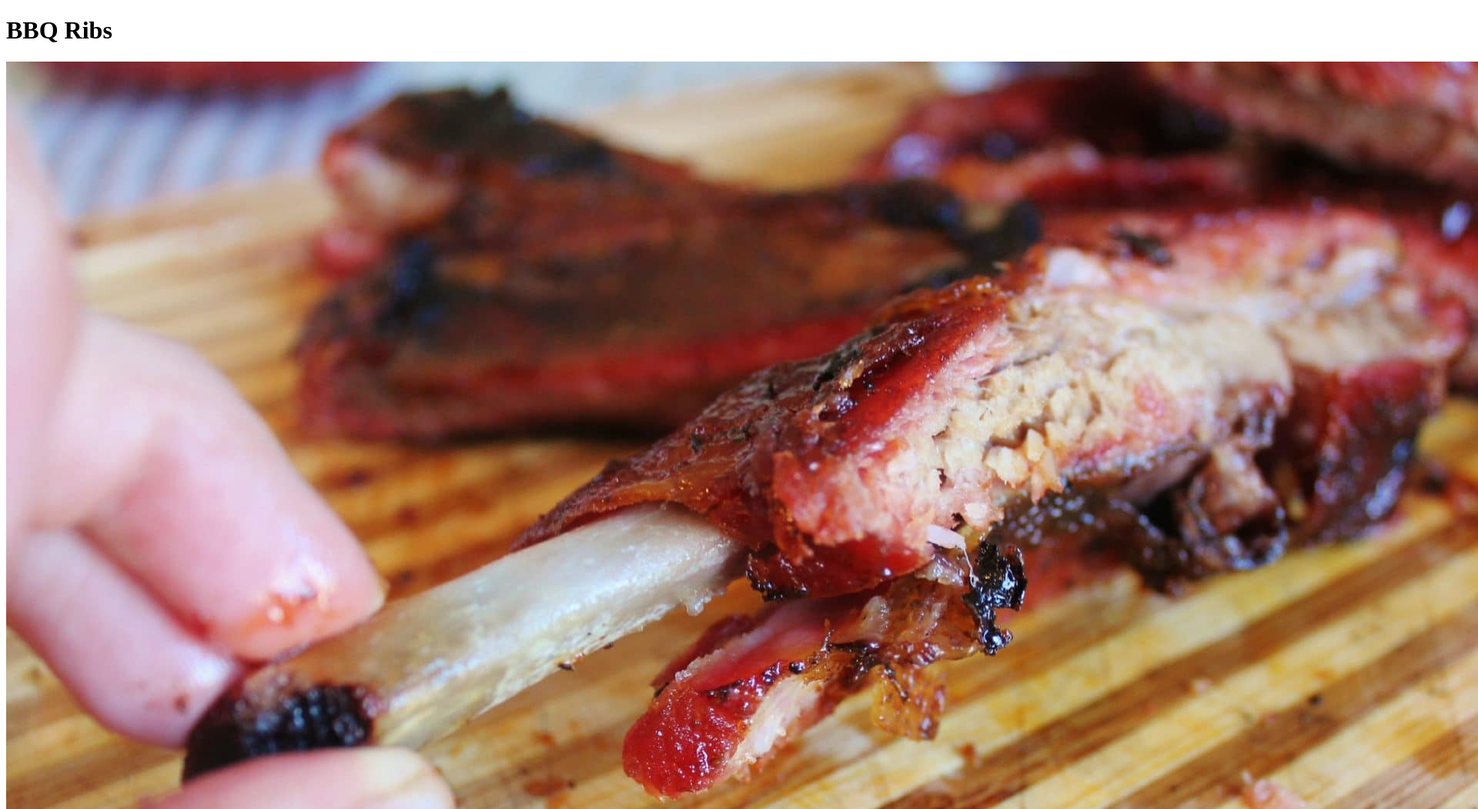
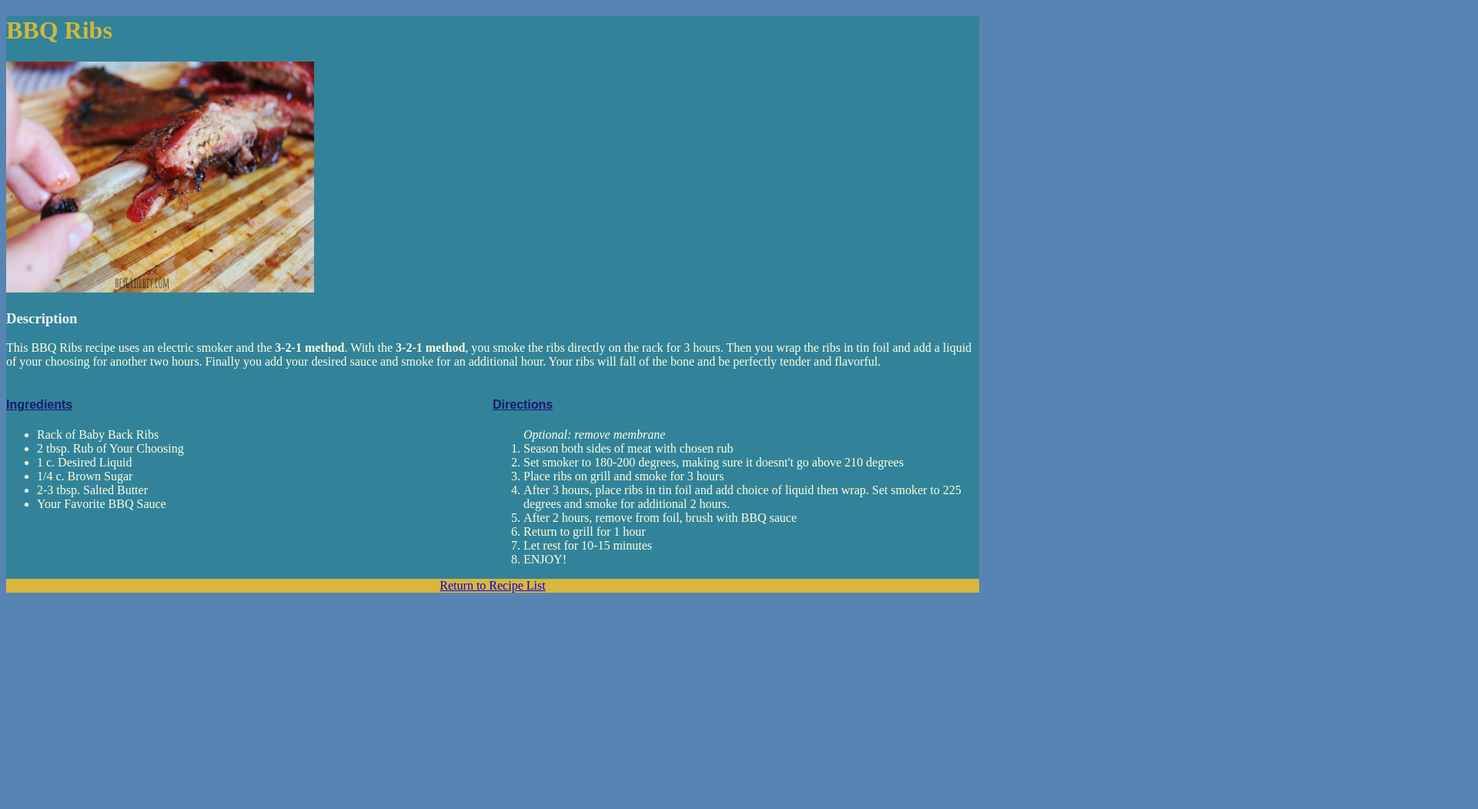
Before and after one commit to tjohnson-code/odin-recipes, a plain HTML site: page recipes/bbqribs.html in a window 1280 px wide. Shown: the top 1051 px of the page at 77% size, 1920 px wide, since content can reach past the window. After the commit the page ends 800 px from the top, so only its background shows below. Drawn offline with Linux system fonts and the light colour scheme.

Commit message:
modified files to add in divs, classes, and ids. Also added styles using an external stylesheet.

```diff
--- a/recipes/bbqribs.html
+++ b/recipes/bbqribs.html
@@ -4,17 +4,20 @@
     <meta charset="UTF-8">
     <meta http-equiv="X-UA-Compatible" content="IE=edge">
     <meta name="viewport" content="width=device-width, initial-scale=1.0">
+    <link rel="stylesheet" href="../style.css">
     <title>BBQ Ribs</title>
 </head>
 <body>
-    <h1>BBQ Ribs</h1>
-    <img src="../img/bbqribs.jpg" alt="BBQ Ribs">
-    <h3>Description</h3>
+    <div class="row">
+        <h1 class="recipename">BBQ Ribs</h1>
+        <img class="recipepic" src="../img/bbqribs.jpg" alt="BBQ Ribs">
+        <h3 class="recipedescrip">Description</h3>
         <p>This BBQ Ribs recipe uses an electric smoker and the <strong>3-2-1 method</strong>. With the <strong>3-2-1 method</strong>, you
         smoke the ribs directly on the rack for 3 hours. Then you wrap the ribs in tin foil and add a liquid of your choosing for another
         two hours. Finally you add your desired sauce and smoke for an additional hour. Your ribs will fall of the bone and be perfectly
         tender and flavorful.</p>
-<h4>Ingredients</h4>
+        <div class="col-1-2">
+            <h4 class="listname">Ingredients</h4>
             <ul>
                 <li>Rack of Baby Back Ribs</li>
                 <li>2 tbsp. Rub of Your Choosing</li>
@@ -23,18 +26,26 @@ tender and flavorful.</p>
                 <li>2-3 tbsp. Salted Butter</li>
                 <li>Your Favorite BBQ Sauce</li>
             </ul>
-<h4>Directions</h4>
+        </div>
+        <div class="col-1-2">
+            <h4 class="listname">Directions</h4>
             <ol>
                 <em>Optional: remove membrane</em>
                 <li>Season both sides of meat with chosen rub</li>
                 <li>Set smoker to 180-200 degrees, making sure it doesnt't go above 210 degrees</li>
                 <li>Place ribs on grill and smoke for 3 hours</li>
-    <li>After 3 hours, place ribs in tin foil and add choice of liquid then wrap. Set smoker to 225 degrees and smoke for additional
-        2 hours.</li>
+                <li>After 3 hours, place ribs in tin foil and add choice of liquid then wrap. Set smoker to 225 degrees and smoke for additional 2 hours.</li>
                 <li>After 2 hours, remove from foil, brush with BBQ sauce</li>
                 <li>Return to grill for 1 hour</li>
                 <li>Let rest for 10-15 minutes</li>
                 <li>ENJOY!</li>
             </ol>
+        </div>
+    </div>
+    <div>
+        <footer>
+        <a href="../index.html">Return to Recipe List</a>
+        </footer>
+    </div>
 </body>
 </html>
--- /dev/null
+++ b/style.css
@@ -0,0 +1,57 @@
+html {
+    background-color:rgb(87, 133, 179);
+}
+
+body {
+    background-color:rgba(14, 129, 129, .5);
+}
+
+.list1{
+    color:rgb(175, 142, 52);
+    background-color: rgba(239, 189, 49, 0.89);
+}
+
+#alfredosmall, #bbqribssmall, #caliburgersmall {
+    width:20px;
+    height:20px;
+}
+
+.recipename {
+color:rgba(231, 189, 49, 0.89);
+}
+
+.recipepic {
+    width:400px;
+    height:300px;
+}
+
+.recipedescrip {
+    color: whitesmoke;
+}
+
+.listname {
+    font-family:fantasy, 'Brush Script MT', cursive, sans-serif;
+    color:midnightblue;
+    text-decoration:underline;
+}
+
+.col-1-2 {
+    float:left;
+    width:50%;
+}
+
+.row:after {
+    content: "";
+    display: table;
+    clear: both;
+  }
+
+p, ul, ol {
+    color: lightyellow;
+}
+
+footer {
+    text-align: center;
+    color:rgb(175, 142, 52);
+    background-color: rgba(239, 189, 49, 0.89);
+}
```
Also changed, not shown: index.html (+6 -5 lines), recipes/alfredo.html (+19 -9 lines), recipes/californiaburger.html (+19 -9 lines), 1 other file. Lines whose indentation alone changed are shown as unchanged.
